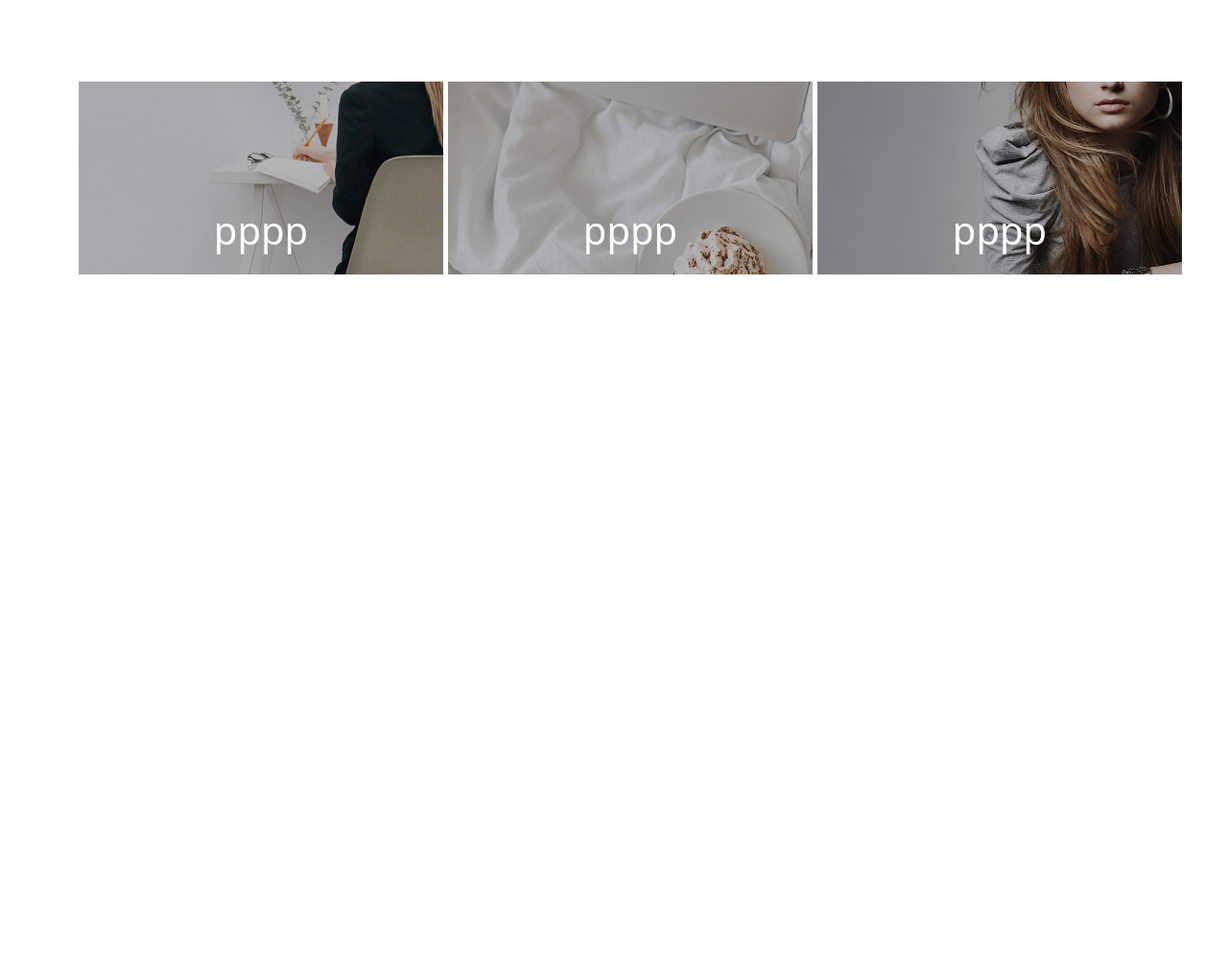
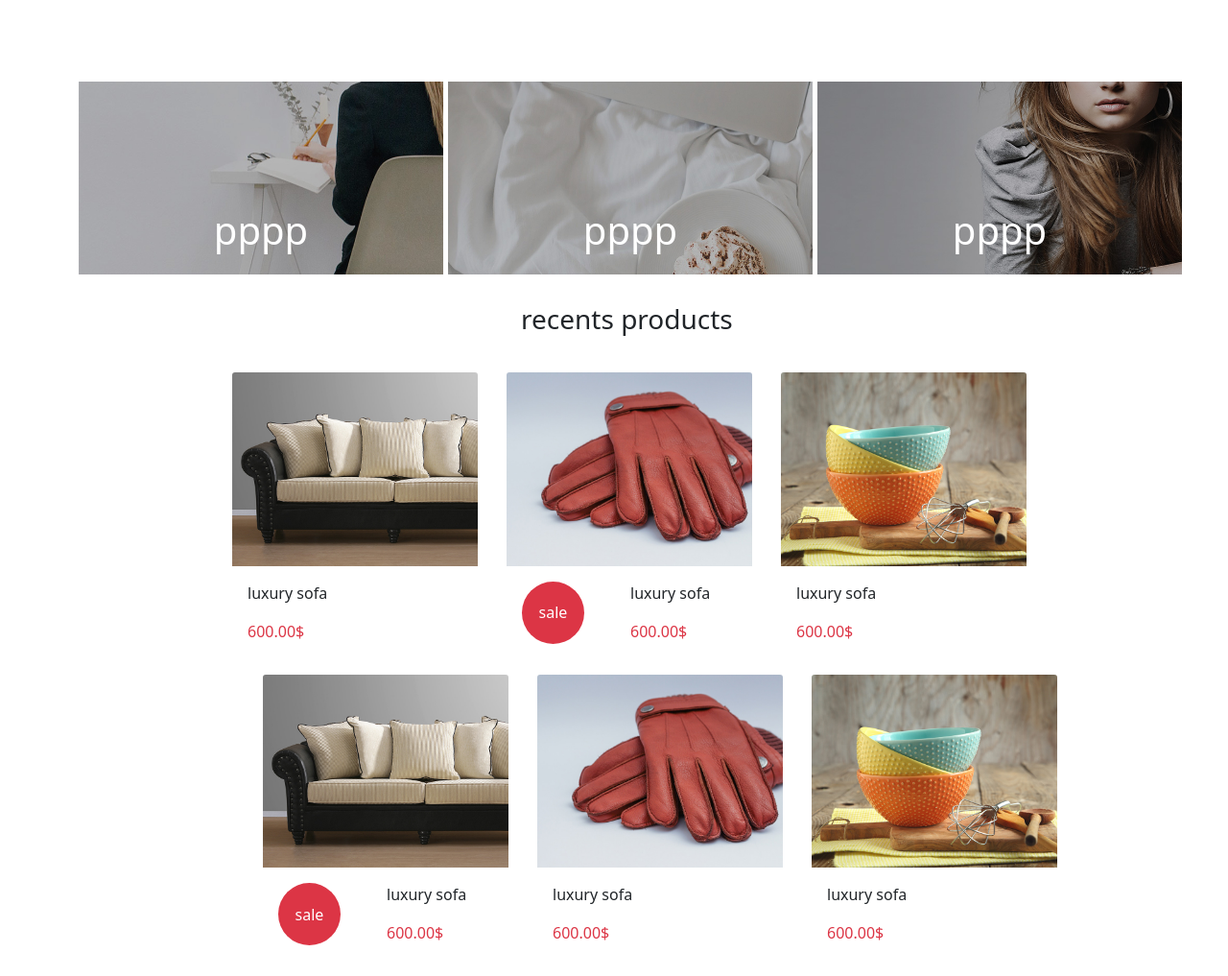
Before and after one commit to simbasta/cs_emporium_js_elfarissiWalid, a website: page index.html in a window 1280 px wide. Shown: the part 647-1664 px from the top of the page at 96% size. Before the commit the page ends 933 px from the top, so only its background shows below. Drawn offline with nearby package versions, Linux system fonts and the light colour scheme.

Commit message:
WF section3 fait / dernier commit apres le probleme technique

```diff
--- a/index.html
+++ b/index.html
@@ -103,6 +103,80 @@
 
         </div>
     </section>
+    <section class="section3">
+        <div class="container ">
+            <h3 class="h3InSec3">recents products</h3>
+            <div class="d-flex div1InSection3">
+                <div class="cardInSec13">
+                    <div class="cardSpace" style="width: 16rem;">
+                        <img src="./public/img/products_mini/product-luxry-sofa.jpg" class="card-img-top" alt="...">
+                        <div class="card-body">
+                            <p class="card-text">luxury sofa</p>
+                            <p class="text-danger">600.00$</p>
+                        </div>
+                    </div>
+                </div>
+                <div class="cardInSec23">
+                    <div class="cardSpace" style="width: 16rem;">
+                        <img src="./public/img/products_mini/product-gloves.jpg" class="card-img-top" alt="...">
+                        <div class="card-body d-flex">
+                            <p class="card-text rounded-circle bg-danger rond me-5">sale</p>
+                            <div>
+                                <p class="card-text">luxury sofa</p>
+                                <p class="text-danger">600.00$</p>
+                            </div>
+                        </div>
+                    </div>
+                </div>
+                <div class="cardInSec33">
+                    <div class="cardSpace" style="width: 16rem;">
+                        <img src="./public/img/products_mini/product-cups.jpg" class="card-img-top" alt="...">
+                        <div class="card-body">
+                            <p class="card-text">luxury sofa</p>
+                            <p class="text-danger">600.00$</p>
+                        </div>
+                    </div>
+                </div>
+            </div>
+        </div>
+        <div class="d-flex div1InSection13">
+            <div class="cardInSec13">
+                <div class="cardSpace" style="width: 16rem;">
+                    <img src="./public/img/products_mini/product-luxry-sofa.jpg" class="card-img-top" alt="...">
+                    <div class="card-body d-flex">
+                        <p class="card-text rounded-circle bg-danger rond me-5">sale</p>
+                        <div>
+                            <p class="card-text">luxury sofa</p>
+                            <p class="text-danger">600.00$</p>
+                        </div>
+                    </div>
+                </div>
+            </div>
+            <div class="cardInSec23">
+                <div class="cardSpace" style="width: 16rem;">
+                    <img src="./public/img/products_mini/product-gloves.jpg" class="card-img-top" alt="...">
+                    <div class="card-body">
+                        <div>
+                            <p class="card-text">luxury sofa</p>
+                            <p class="text-danger">600.00$</p>
+                        </div>
+                    </div>
+                </div>
+            </div>
+            <div class="cardInSec33">
+                <div class="cardSpace" style="width: 16rem;">
+                    <img src="./public/img/products_mini/product-cups.jpg" class="card-img-top" alt="...">
+                    <div class="card-body">
+                        <div>
+                            <p class="card-text">luxury sofa</p>
+                            <p class="text-danger">600.00$</p>
+                        </div>
+                    </div>
+                </div>
+            </div>
+        </div>
+        </div>
+    </section>
 
     <script src="./public/js/main.js"></script>
 </body>
--- a/public/css/style.css
+++ b/public/css/style.css
@@ -237,3 +237,30 @@ element.style {
     font-size: 40px;
     display: flex;
 }
+
+/* section3 */
+.div1InSection3 {
+    margin-left: 130px;
+}
+.div1InSection13 {
+    margin-left: 244px;
+}
+.h3InSec3 {
+    margin-left: 461px;
+    margin-top: 30px;
+    margin-bottom: 38px;
+}
+
+.rond{
+    color: #fff;
+    width: 65px;
+    height: 65px;
+    display: flex;
+    align-content: center;
+    justify-content: center;
+    flex-wrap: wrap;
+}
+
+.cardSpace{
+    margin-left: 30px;
+}
```
